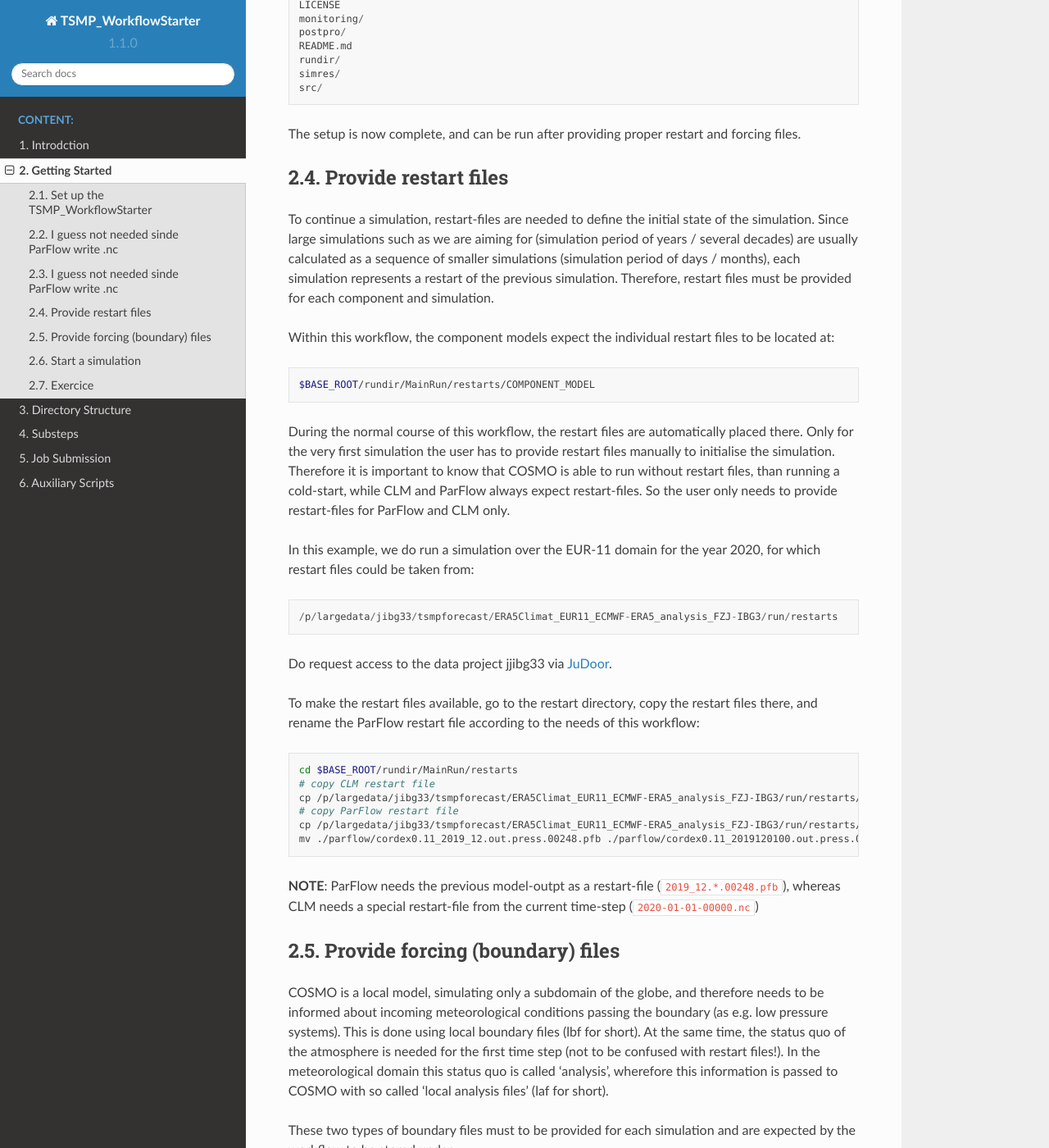
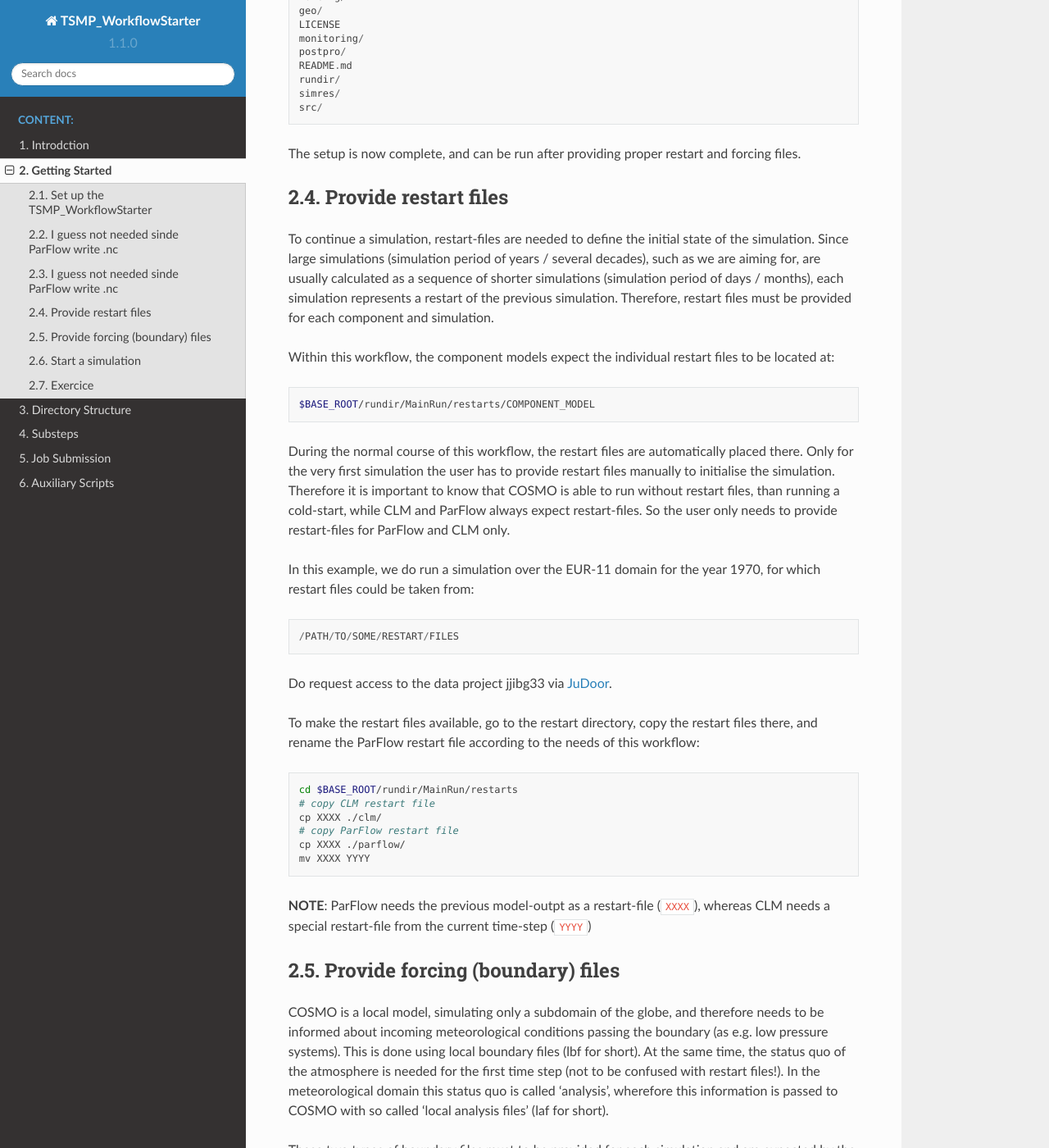
Before and after one commit to niklaswr/TSMP_WorkflowStarter, a Sphinx documentation site: the page built from doc/content/gettingstarted.md, in a window 1280 px wide and 1400 px high, scrolled down 1515 px. Shown: the whole window at 82% size. Built offline with Sphinx 7.4.7 and the Read the Docs theme 2.0.0, drawn with Linux system fonts in a browser that asks for light colours; some of the changed text lies outside the part shown.

````diff
--- a/doc/content/gettingstarted.md
+++ b/doc/content/gettingstarted.md
@@ -10,7 +10,7 @@
 git clone --recurse-submodules https://github.com/niklaswr/TSMP_WorkflowStarter.git
 ```
 
-and export the following path to an environment variable for later use,
+and export the following path to an environment variable for later use.
 
 ``` bash
 cd $PROJECT_DIR/TSMP_WorkflowStarter
@@ -37,7 +37,7 @@
 ----
 I guess not needed sinde ParFlow write .nc
 ----
-and build the binaries
+and build the binaries.
 
 ``` bash
 cd $TSMP_DIR/bldsva
@@ -53,9 +53,11 @@
 vi export_paths.sh
 ```
 
-Within this file change the line `rootdir="/p/scratch/cesmtst/wagner6/${expid}"`
+Within this file change the line
+`rootdir="/p/scratch/cesmtst/wagner6/${expid}"`
 according to you `$PROJECT_DIR` from above. To verify `rootdir` is set properly
-do `source $BASE_ROOT/ctrl/export_paths.sh && echo "$rootdir" && ls -l $rootdir`.
+do
+`source $BASE_ROOT/ctrl/export_paths.sh && echo "$rootdir" && ls -l $rootdir`.
 You should see the following content:
 
 ```
@@ -79,9 +81,9 @@
 ## Provide restart files
 
 To continue a simulation, restart-files are needed to define the initial
-state of the simulation. Since large simulations such as we are aiming for
-(simulation period of years / several decades) are usually calculated as a
-sequence of smaller simulations (simulation period of days / months), each
+state of the simulation. Since large simulations (simulation period of years /
+several decades), such as we are aiming for, are usually calculated as a
+sequence of shorter simulations (simulation period of days / months), each
 simulation represents a restart of the previous simulation. Therefore, restart
 files must be provided for each component and simulation.
 
@@ -100,10 +102,10 @@
 only needs to provide restart-files for ParFlow and CLM only.
 
 In this example, we do run a simulation over the EUR-11 domain for the year
-2020, for which restart files could be taken from:
+1970, for which restart files could be taken from:
 
 ```
-/p/largedata/jibg33/tsmpforecast/ERA5Climat_EUR11_ECMWF-ERA5_analysis_FZJ-IBG3/run/restarts
+/PATH/TO/SOME/RESTART/FILES
 ```
 
 Do request access to the data project jjibg33 via [JuDoor](https://judoor.fz-juelich.de/login).
@@ -115,15 +117,15 @@
 ``` bash
 cd $BASE_ROOT/rundir/MainRun/restarts
 # copy CLM restart file
-cp /p/largedata/jibg33/tsmpforecast/ERA5Climat_EUR11_ECMWF-ERA5_analysis_FZJ-IBG3/run/restarts/clm/clmoas.clm2.r.2020-01-01-00000.nc ./clm/
+cp XXXX ./clm/
 # copy ParFlow restart file
-cp /p/largedata/jibg33/tsmpforecast/ERA5Climat_EUR11_ECMWF-ERA5_analysis_FZJ-IBG3/run/restarts/parflow/cordex0.11_2019_12.out.press.00248.pfb ./parflow/
-mv ./parflow/cordex0.11_2019_12.out.press.00248.pfb ./parflow/cordex0.11_2019120100.out.press.00248.pfb
+cp XXXX ./parflow/
+mv XXXX YYYY
 ```
 **NOTE**:
 ParFlow needs the previous model-outpt as a restart-file
-(`2019_12.*.00248.pfb`), whereas CLM needs a special restart-file from the
-current time-step (`2020-01-01-00000.nc`)
+(`XXXX`), whereas CLM needs a special restart-file from the
+current time-step (`YYYY`)
 
 ## Provide forcing (boundary) files
 
@@ -144,10 +146,10 @@
 ```
 
 In this example, we do run a simulation over the EUR-11 domain for the year
-2020, for which restart files could be taken from:
+1970, for which restart files could be taken from:
 
 ```
-/p/largedata/jibg33/tsmpforecast/ERA5Climat_EUR11_ECMWF-ERA5_analysis_FZJ-IBG3/run/laf_lbfd/
+/PATH/TO/SOME/FORCING
 ```
 
 Do request access to the data project jjibg33 via [JuDoor](https://judoor.fz-juelich.de/login).
@@ -157,13 +159,13 @@
 ``` bash
 # extract boundary fiels to desrired location
 cd $BASE_ROOT/forcing/laf_lbfd/
-tar -xvf /p/largedata/jibg33/tsmpforecast/ERA5Climat_EUR11_ECMWF-ERA5_analysis_FZJ-IBG3/run/laf_lbfd/2020.tar --directory ./
+tar -xvf XXX.tar --directory ./
 # uncompress boundary-files
 cd $BASE_ROOT/ctrl
-sbatch ./aux_gunzip.sh $BASE_ROOT/forcing/laf_lbfd/2020/*gz
+sbatch ./aux_gunzip.sh $BASE_ROOT/forcing/laf_lbfd/1970/*gz
 # link boundary files to all/
 cd $BASE_ROOT/forcing/laf_lbfd/all
-ln -sf ../2020/l* ./
+ln -sf ../1971/l* ./
 ```
 
 `aux_gunzip.sh` is a wrapper for running uncompromising (gunzip) in parallel
````
